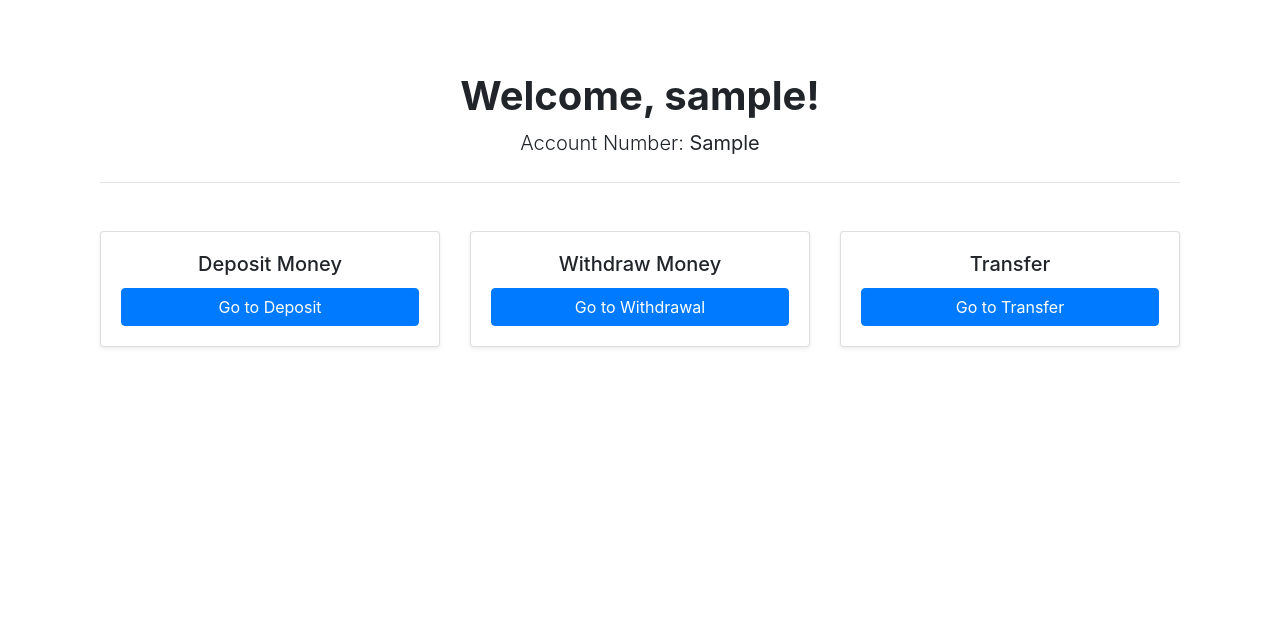
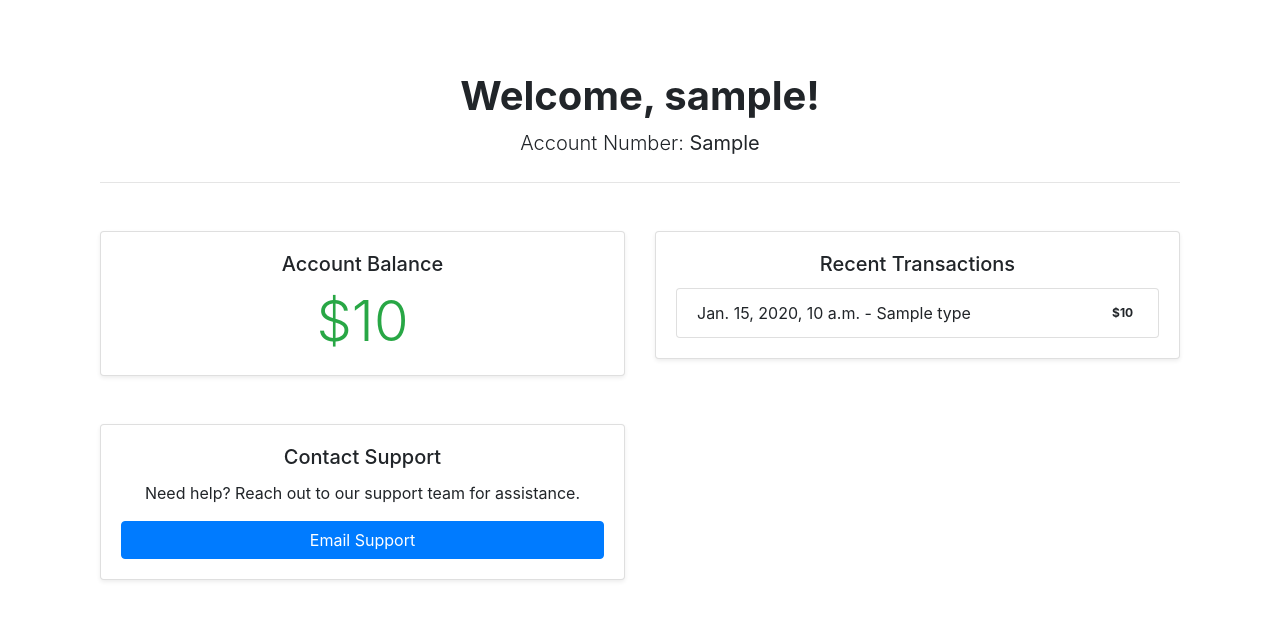
Before and after one commit to daniel05155/Customed-Online-Banking-System, a Django app: template templates/common/home.html in a window 1280 px wide. Shown: the part 56-676 px from the top of the page. Run offline with Django 5.2, Linux system fonts and the light colour scheme; the template is opened without the code that fills it: most values are stand-ins (such as "Sample title", 1, 10 or a date in 2020); some libraries are stand-ins or nearby versions.

Commit message:
Modify the template of home page
1. Add info of account_balance to home page

```diff
--- a/templates/common/home.html
+++ b/templates/common/home.html
@@ -2,40 +2,58 @@
 
 {% block content %}
 
-<!-- container: https://bootstrap5.hexschool.com/docs/5.0/layout/grid/ -->
 <div class="container text-center mt-5">
     <h1 class="font-weight-bold">Welcome, {{ username }}!</h1>
     <p class="lead">Account Number: <strong>{{ account_no }}</strong></p>
     <hr class="my-4">
 
+    <!-- Overview Section -->
     <div class="row mt-5">
-        <div class="col-md-4">
+        <!-- Account Balance -->
+        <div class="col-md-6 mb-4">
             <div class="card shadow-sm">
                 <div class="card-body">
-                    <h5 class="card-title">Deposit Money</h5>
-                    <a href="{% url 'deposit' %}" class="btn btn-primary btn-block">Go to Deposit</a>
-                </div>
-            </div>
-        </div>
-        <div class="col-md-4">
-            <div class="card shadow-sm">
-                <div class="card-body">
-                    <h5 class="card-title">Withdraw Money</h5>
-                    <!-- <p class="card-text">Withdraw funds from your account securely and efficiently.</p> -->
-                    <a href="{% url 'withdrawal' %}" class="btn btn-primary btn-block">Go to Withdrawal</a>
+                    <h5 class="card-title">Account Balance</h5>
+                    <p class="card-text display-4 text-success">${{ account_balance }}</p>
                 </div>
             </div>
         </div>
 
-        <div class="col-md-4">
+        <!-- Recent Transactions -->
+        <div class="col-md-6 mb-4">
             <div class="card shadow-sm">
                 <div class="card-body">
-                    <h5 class="card-title">Transfer</h5>
-                    <a href="{% url 'transfer' %}" class="btn btn-primary btn-block">Go to Transfer</a>
+                    <h5 class="card-title">Recent Transactions</h5>
+                    {% if recent_transactions %}
+                        <ul class="list-group">
+                            {% for transaction in recent_transactions %}
+                                <li class="list-group-item d-flex justify-content-between align-items-center">
+                                    {{ transaction.date }} - {{ transaction.type }}
+                                    <span class="badge {{ transaction.amount_class }}">${{ transaction.amount }}</span>
+                                </li>
+                            {% endfor %}
+                        </ul>
+                    {% else %}
+                        <p class="text-muted">No recent transactions available.</p>
+                    {% endif %}
                 </div>
             </div>
         </div>
+    </div>
 
+    <!-- Support Section -->
+    <div class="row mt-4">
+        <!-- Quick Contact -->
+        <div class="col-md-6 mb-4">
+            <div class="card shadow-sm">
+                <div class="card-body">
+                    <h5 class="card-title">Contact Support</h5>
+                    <p class="card-text">Need help? Reach out to our support team for assistance.</p>
+                    <a href="mailto:support@onlinebank.com" class="btn btn-primary btn-block">Email Support</a>
+                </div>
+            </div>
+        </div>
     </div>
 </div>
+
 {% endblock %}
```
Also changed, not shown: accounts/views.py (+5 -4 lines).
